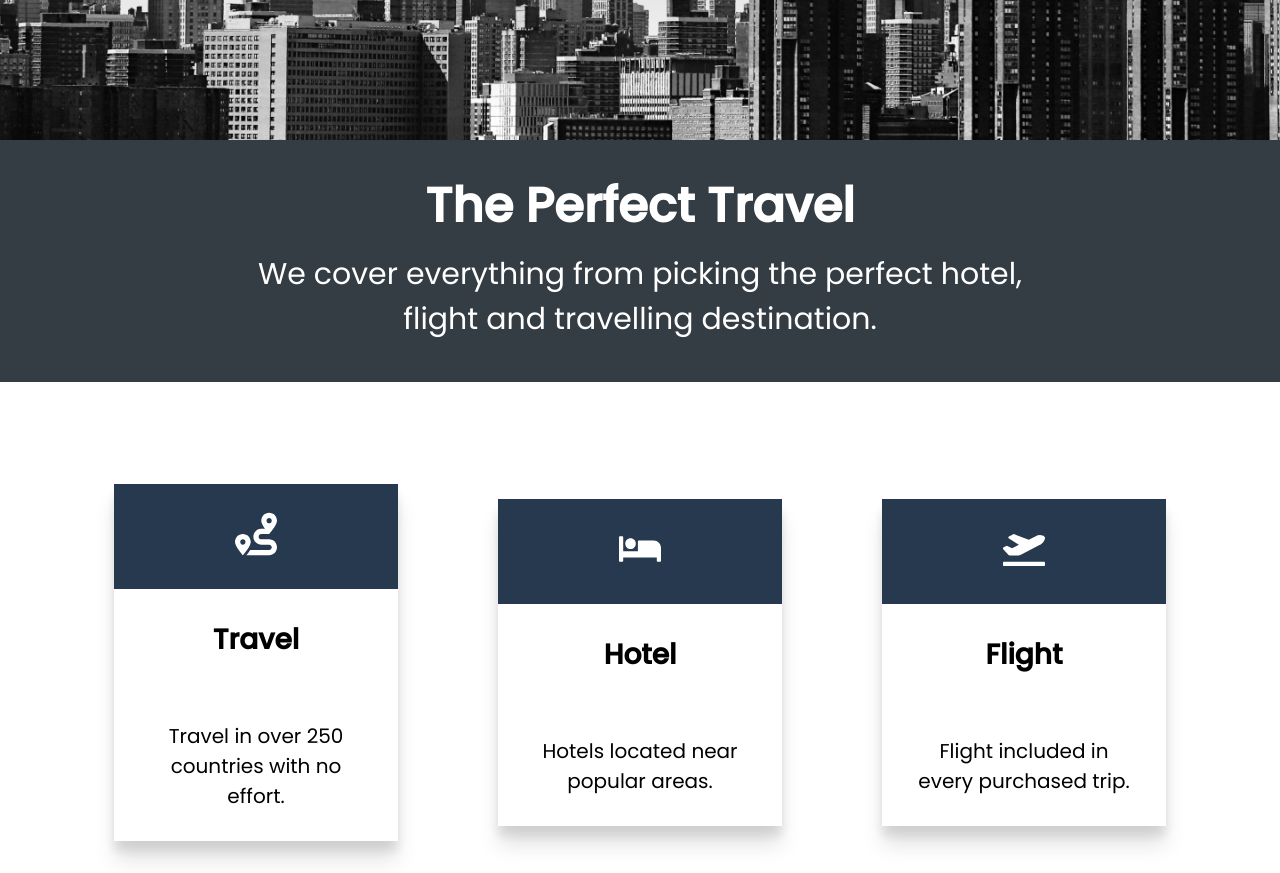
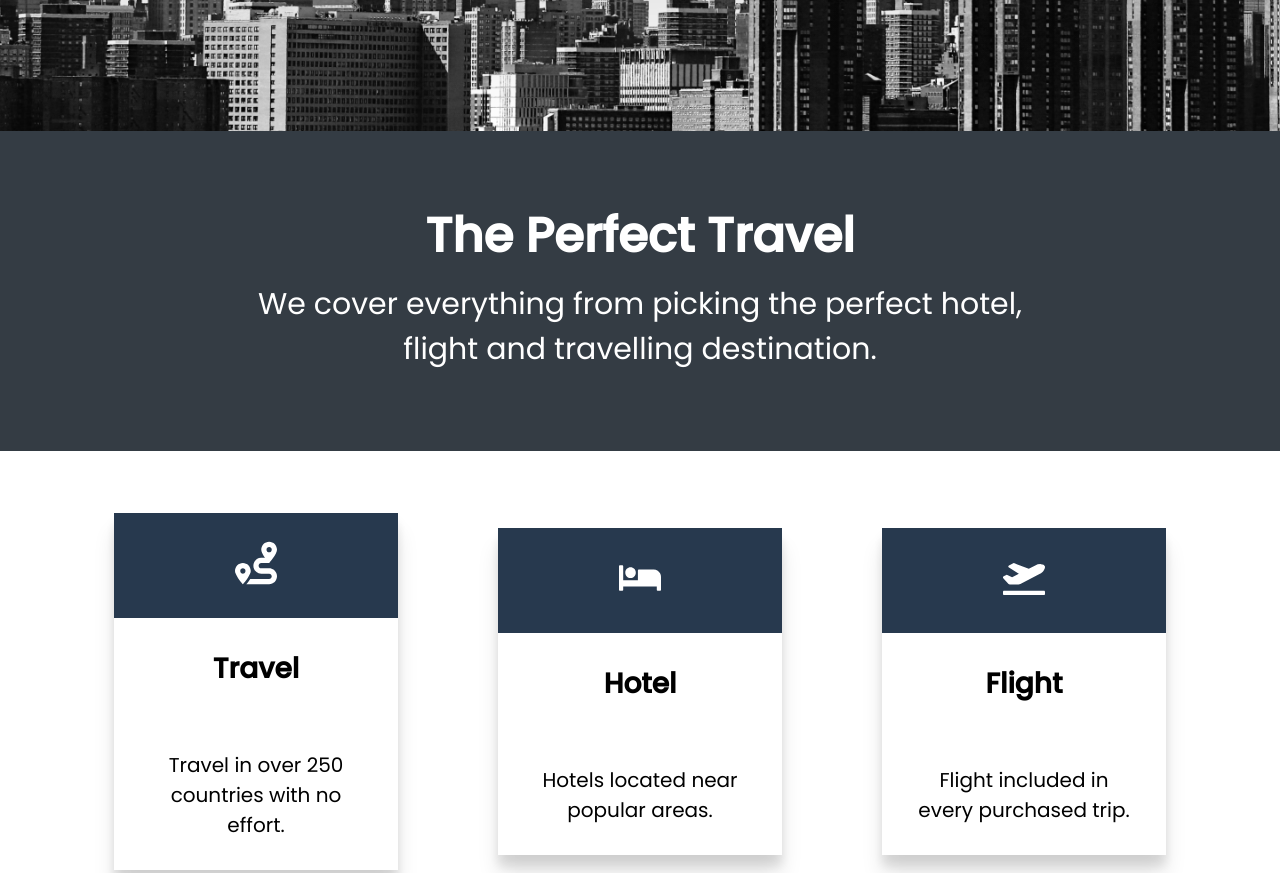
Before and after one commit to minjaechang/travelly-project, a plain HTML site: page index.html in a window 1280 px wide. Shown: the part 1460-2333 px from the top of the page. Drawn offline with Linux system fonts and the light colour scheme; a web font is replaced by a local one.

Commit message:
Change the header size

```diff
--- a/style.css
+++ b/style.css
@@ -75,7 +75,7 @@ nav {
   width: 90%;
   padding: 2rem;
   margin: auto;
-  min-height: 10vh;
+  min-height: 7vh;
   align-items: center;
   flex-wrap: wrap;
 }
@@ -177,7 +177,7 @@ nav ul {
 .benefits-header {
   background: #343c44;
   padding: 3rem;
-  min-height: 30vh;
+  min-height: 40vh;
   display: flex;
   flex-direction: column;
   justify-content: center;
@@ -195,7 +195,7 @@ nav ul {
   flex-wrap: wrap;
   width: 90%;
   margin: auto;
-  min-height: 70vh;
+  min-height: 60vh;
   align-items: center;
 }
 
```
